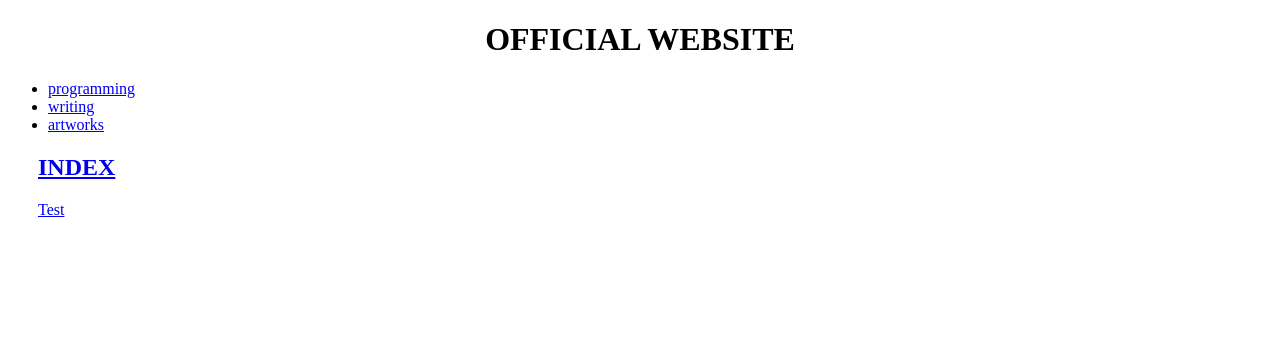
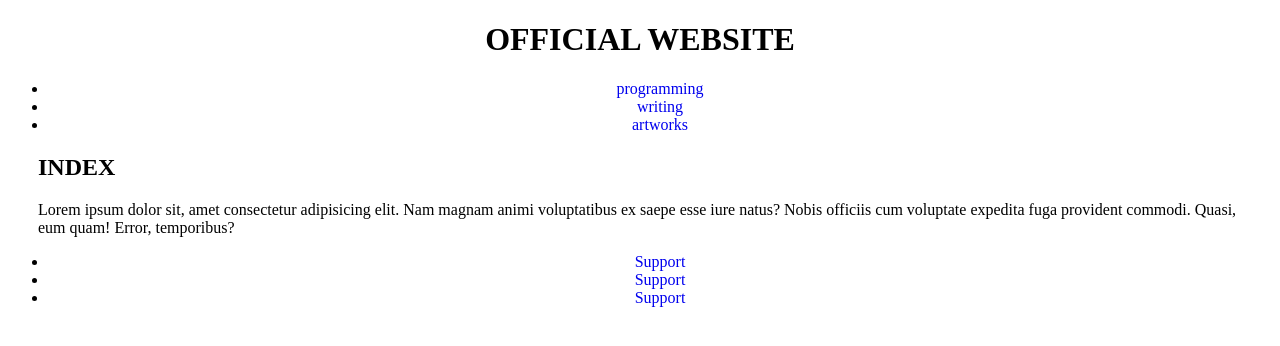
Before and after one commit to klimpsc/official-website, a plain HTML site: page index.html in a window 1280 px wide. Drawn offline with Linux system fonts and the light colour scheme.

Commit message:
added footer

```diff
--- a/index.html
+++ b/index.html
@@ -10,17 +10,22 @@
     <h1>official website</h1>
 
     <ul class="nav">
-        <li><a href="#">programming</li>
-        <li><a href="#">writing</li>
-        <li><a href="#">artworks</li>
-
-
+        <li><a href="#">programming</a></li>
+        <li><a href="#">writing</a></li>
+        <li><a href="#">artworks</a></li>
     </ul>
 
     <main>
         <h2>index</h2>
-        <p>Test</p>
+        <p>Lorem ipsum dolor sit, amet consectetur adipisicing elit. Nam magnam animi voluptatibus ex saepe esse iure natus? Nobis officiis cum voluptate expedita fuga provident commodi. Quasi, eum quam! Error, temporibus?</p>
     </main>
+<footer>
+    <ul>
+        <li><a href="#">Support</a></li>
+        <li><a href="#">Support</a></li>
+        <li><a href="#">Support</a></li>
 
+    </ul>
+</footer>
 </body>
 </html>
--- a/script.css
+++ b/script.css
@@ -13,5 +13,15 @@ p {
 }
 
 .nav {
+    text-align: center;
+}
+.nav a {
+    text-decoration: none;
+}
+footer {
+    text-align: center;
 
 }
+footer a {
+    text-decoration: none;
+}
```
